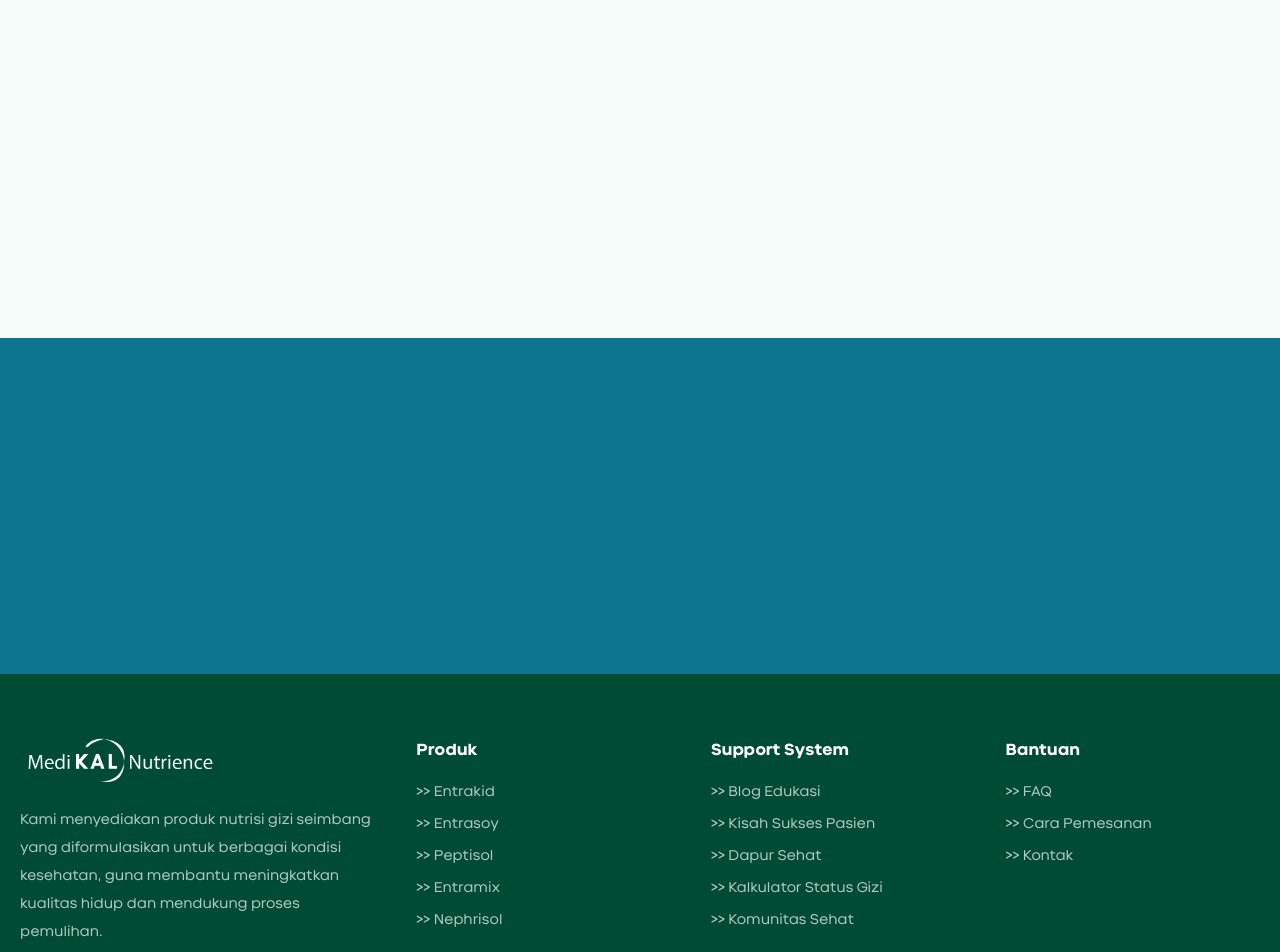
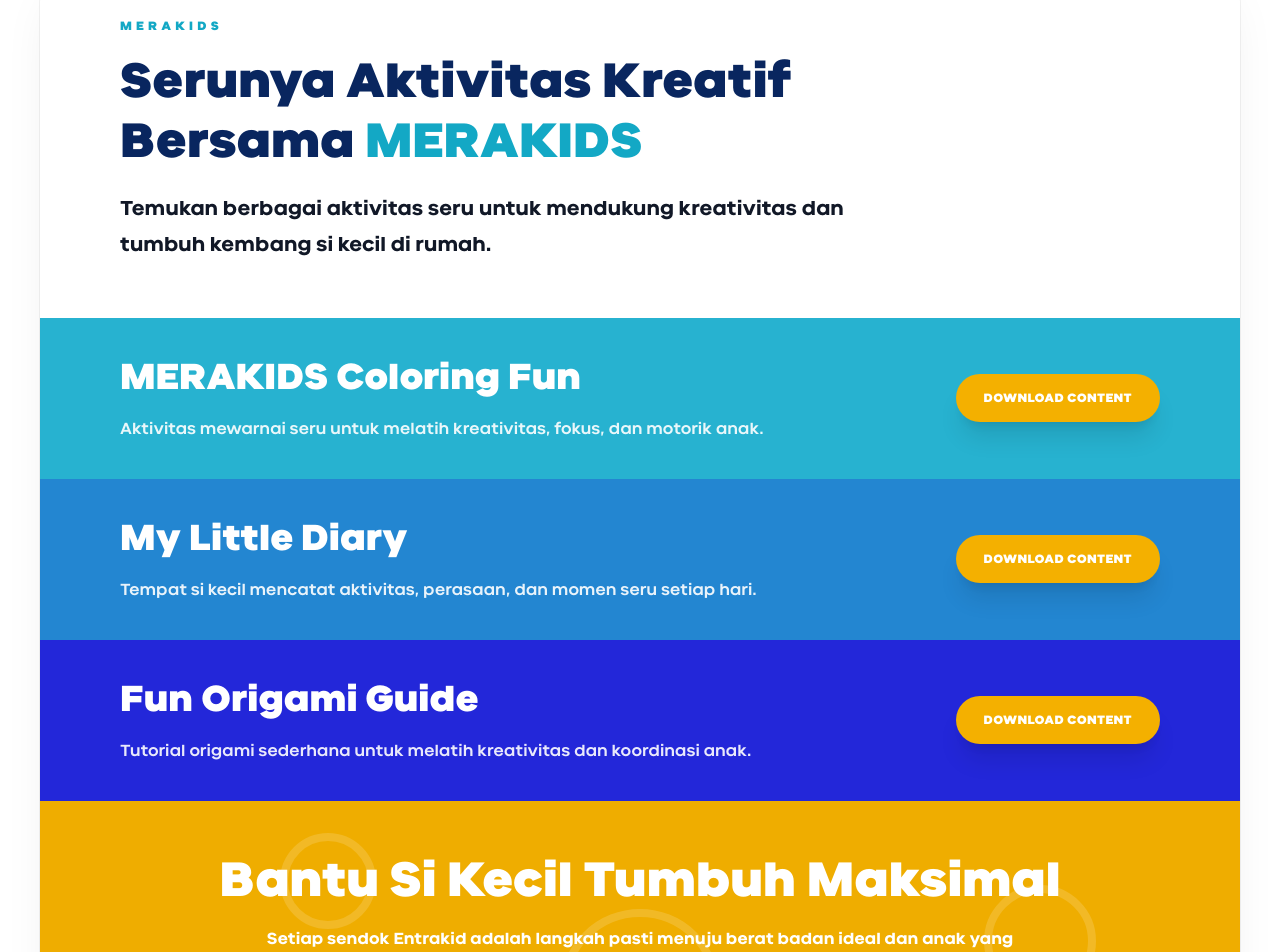
Before and after one commit to dickyendra07/medikal-nutrience, a Next.js app: page /produk/entrakid in a window 1280 px wide. Shown: the part 2285-3237 px from the top of the page. Built offline with nearby package versions, Linux system fonts and the light colour scheme.

Commit message:
Update Entrakid Merakids activity section

```diff
--- a/src/components/pages/product-detail/ProductDetailTemplate.tsx
+++ b/src/components/pages/product-detail/ProductDetailTemplate.tsx
@@ -201,7 +201,11 @@
         </div>
       </section>
 
-      {product.crossSell ? (
+      {product.slug === "entrakid" ? (
+        <EntrakidMerakidsSection product={product} />
+      ) : null}
+
+      {product.crossSell && product.slug !== "entrakid" ? (
         <section className="bg-[#f4fbf8] px-5 py-12 lg:px-10">
           <div
             className="mx-auto w-full max-w-[1440px] overflow-hidden rounded-[2.5rem] p-8 text-white shadow-2xl md:p-12 reveal-scale"
@@ -235,6 +239,7 @@
         </section>
       ) : null}
 
+      {product.slug !== "entrakid" ? (
         <section
           className="px-5 py-14 text-white md:py-20 lg:px-10"
           style={{ backgroundColor: product.theme.dark }}
@@ -260,7 +265,7 @@
                 className="inline-flex items-center justify-center rounded-full bg-white px-6 py-4 text-sm font-black transition hover:-translate-y-0.5"
                 style={{ color: product.theme.primary }}
               >
-              Apotek Resmi
+                Apotek
               </a>
 
               <a
@@ -272,6 +277,106 @@
             </div>
           </div>
         </section>
+      ) : null}
     </>
   );
 }
+
+function EntrakidMerakidsSection({ product }: { product: ProductDetail }) {
+  const activities = [
+    {
+      title: "MERAKIDS Coloring Fun",
+      description:
+        "Aktivitas mewarnai seru untuk melatih kreativitas, fokus, dan motorik anak.",
+      color: "#27b2d0",
+      href: "#",
+    },
+    {
+      title: "My Little Diary",
+      description:
+        "Tempat si kecil mencatat aktivitas, perasaan, dan momen seru setiap hari.",
+      color: "#2386d1",
+      href: "#",
+    },
+    {
+      title: "Fun Origami Guide",
+      description:
+        "Tutorial origami sederhana untuk melatih kreativitas dan koordinasi anak.",
+      color: "#2327d9",
+      href: "#",
+    },
+  ];
+
+  return (
+    <section id="merakids" className="bg-white px-5 py-12 lg:px-10">
+      <div className="mx-auto w-full max-w-[1440px] overflow-hidden rounded-[2.5rem] bg-white shadow-2xl shadow-slate-900/8 ring-1 ring-black/5">
+        <div className="px-6 py-10 md:px-12 md:py-14 lg:px-20">
+          <p
+            className="text-xs font-black uppercase tracking-[0.35em]"
+            style={{ color: product.theme.primary }}
+          >
+            MERAKIDS
+          </p>
+
+          <h2 className="mt-4 max-w-4xl text-3xl font-black leading-tight text-[#09265f] md:text-5xl">
+            Serunya Aktivitas Kreatif <br className="hidden md:block" />
+            Bersama{" "}
+            <span style={{ color: product.theme.primary }}>MERAKIDS</span>
+          </h2>
+
+          <p className="mt-5 max-w-3xl text-base font-bold leading-8 text-[#111827] md:text-xl md:leading-9">
+            Temukan berbagai aktivitas seru untuk mendukung kreativitas dan
+            tumbuh kembang si kecil di rumah.
+          </p>
+        </div>
+
+        <div>
+          {activities.map((activity) => (
+            <article
+              key={activity.title}
+              className="grid gap-5 px-6 py-9 text-white md:grid-cols-[1fr_auto] md:items-center md:px-12 lg:px-20"
+              style={{ backgroundColor: activity.color }}
+            >
+              <div>
+                <h3 className="text-2xl font-black leading-tight md:text-4xl">
+                  {activity.title}
+                </h3>
+
+                <p className="mt-4 max-w-3xl text-sm font-semibold leading-7 text-white/90 md:text-base">
+                  {activity.description}
+                </p>
+              </div>
+
+              <a
+                href={activity.href}
+                className="inline-flex w-fit items-center justify-center rounded-full bg-[#f4b000] px-7 py-4 text-xs font-black uppercase tracking-wide text-white shadow-xl shadow-black/10 transition hover:-translate-y-0.5 hover:bg-[#e5a000]"
+              >
+                Download Content
+              </a>
+            </article>
+          ))}
+        </div>
+
+        <div className="relative overflow-hidden bg-[#efad00] px-6 py-12 text-center text-white md:px-12 lg:px-20">
+          <div className="absolute inset-0 opacity-15">
+            <div className="absolute left-[20%] top-8 h-24 w-24 rounded-full border-8 border-white" />
+            <div className="absolute right-[12%] bottom-8 h-28 w-28 rounded-full border-8 border-white" />
+            <div className="absolute bottom-[-40px] left-1/2 h-40 w-40 -translate-x-1/2 rounded-full border-8 border-white" />
+          </div>
+
+          <div className="relative z-10 mx-auto max-w-4xl">
+            <h3 className="text-3xl font-black leading-tight md:text-5xl">
+              Bantu Si Kecil Tumbuh Maksimal
+            </h3>
+
+            <p className="mx-auto mt-4 max-w-3xl text-sm font-bold leading-7 text-white md:text-base">
+              Setiap sendok Entrakid adalah langkah pasti menuju berat badan
+              ideal dan anak yang lebih aktif. Tersedia rasa Cokelat & Vanila
+              yang pasti disukai anak.
+            </p>
+          </div>
+        </div>
+      </div>
+    </section>
+  );
+}
```
Lines whose indentation alone changed are shown as unchanged.
